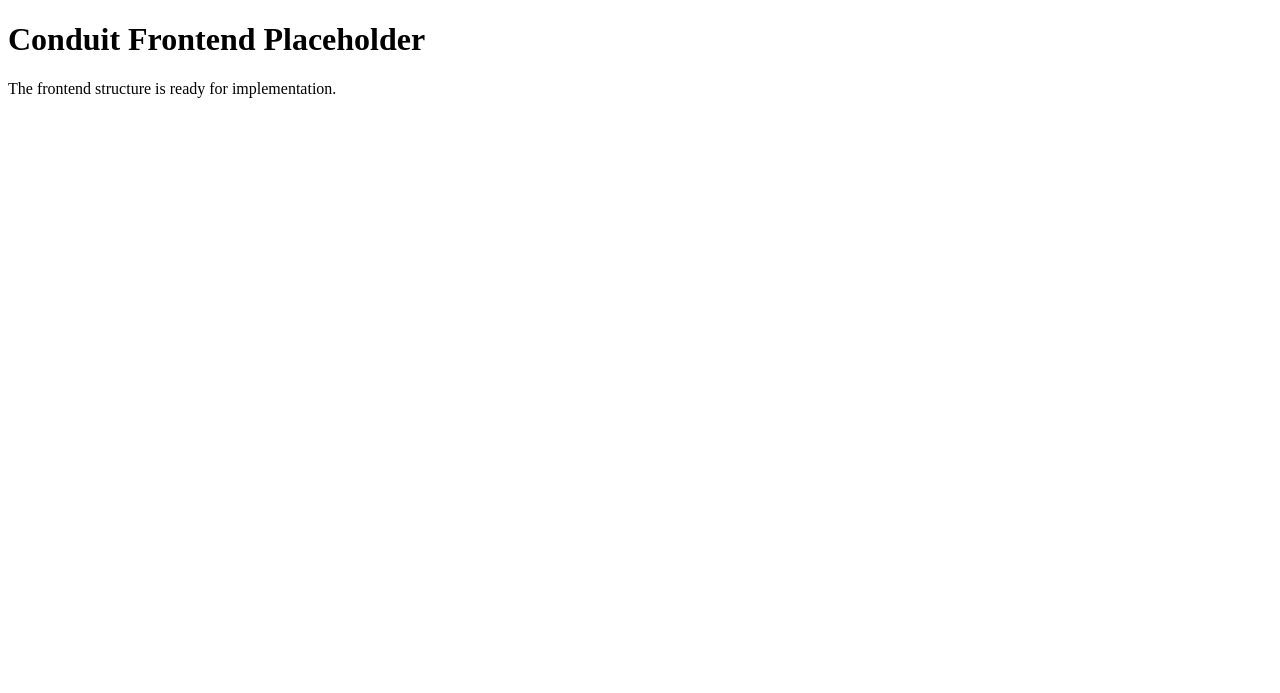
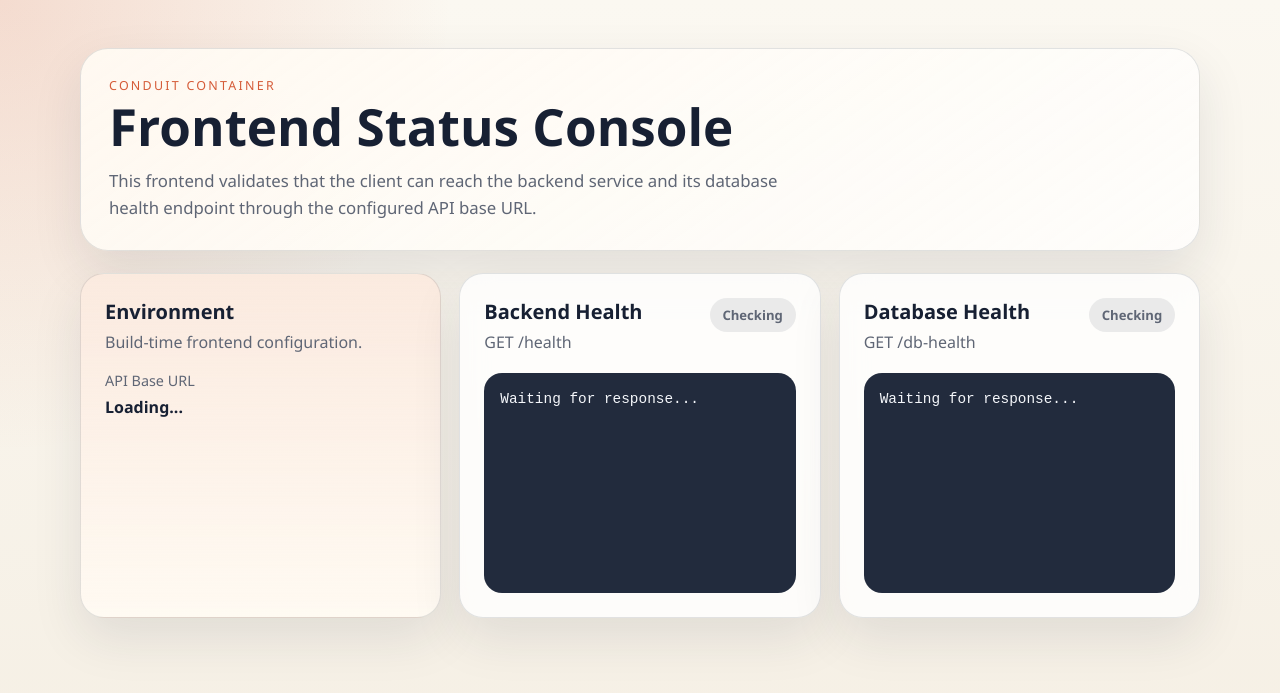
Before and after one commit to FatihYalcin42/conduit-container, a website: page frontend/public/index.html in a window 1280 px wide. Drawn offline with Linux system fonts and the light colour scheme; files that its build step writes are made by us from their sources.

Commit message:
backend/frontend scaffolding and centralize Docker env config

```diff
--- a/frontend/package.json
+++ b/frontend/package.json
@@ -3,6 +3,6 @@
   "version": "0.1.0",
   "private": true,
   "scripts": {
-    "build": "mkdir -p dist && cp public/index.html dist/index.html"
+    "build": "node scripts/build.mjs"
   }
 }
--- a/frontend/public/index.html
+++ b/frontend/public/index.html
@@ -3,12 +3,57 @@
   <head>
     <meta charset="utf-8">
     <meta name="viewport" content="width=device-width, initial-scale=1">
-    <title>Conduit Frontend</title>
+    <title>Conduit Container</title>
+    <link rel="stylesheet" href="./styles.css">
   </head>
   <body>
-    <main>
-      <h1>Conduit Frontend Placeholder</h1>
-      <p>The frontend structure is ready for implementation.</p>
-    </main>
+    <div class="page-shell">
+      <header class="hero">
+        <p class="eyebrow">Conduit Container</p>
+        <h1>Frontend Status Console</h1>
+        <p class="hero-copy">
+          This frontend validates that the client can reach the backend service
+          and its database health endpoint through the configured API base URL.
+        </p>
+      </header>
+
+      <main class="dashboard">
+        <section class="card card-highlight">
+          <h2>Environment</h2>
+          <p class="muted">Build-time frontend configuration.</p>
+          <dl class="fact-list">
+            <div>
+              <dt>API Base URL</dt>
+              <dd id="api-base-url">Loading...</dd>
+            </div>
+          </dl>
+        </section>
+
+        <section class="card">
+          <div class="card-heading">
+            <div>
+              <h2>Backend Health</h2>
+              <p class="muted">GET /health</p>
+            </div>
+            <span id="health-badge" class="status-badge status-loading">Checking</span>
+          </div>
+          <pre id="health-output" class="output">Waiting for response...</pre>
+        </section>
+
+        <section class="card">
+          <div class="card-heading">
+            <div>
+              <h2>Database Health</h2>
+              <p class="muted">GET /db-health</p>
+            </div>
+            <span id="db-badge" class="status-badge status-loading">Checking</span>
+          </div>
+          <pre id="db-output" class="output">Waiting for response...</pre>
+        </section>
+      </main>
+    </div>
+
+    <script src="./config.js"></script>
+    <script type="module" src="./main.js"></script>
   </body>
 </html>
--- /dev/null
+++ b/frontend/src/styles.css
@@ -0,0 +1,174 @@
+:root {
+  color-scheme: light;
+  --bg: #f5efe4;
+  --panel: rgba(255, 255, 255, 0.78);
+  --panel-strong: #fffaf2;
+  --text: #172033;
+  --muted: #5f6675;
+  --border: rgba(23, 32, 51, 0.12);
+  --accent: #d55b38;
+  --accent-soft: rgba(213, 91, 56, 0.14);
+  --success: #237a57;
+  --success-soft: rgba(35, 122, 87, 0.14);
+  --error: #a9382f;
+  --error-soft: rgba(169, 56, 47, 0.14);
+  --shadow: 0 20px 50px rgba(28, 35, 54, 0.1);
+}
+
+* {
+  box-sizing: border-box;
+}
+
+body {
+  margin: 0;
+  min-height: 100vh;
+  font-family: "Avenir Next", "Segoe UI", sans-serif;
+  color: var(--text);
+  background:
+    radial-gradient(circle at top left, rgba(213, 91, 56, 0.18), transparent 30%),
+    linear-gradient(180deg, #fbf8f1 0%, var(--bg) 100%);
+}
+
+.page-shell {
+  width: min(1120px, calc(100% - 32px));
+  margin: 0 auto;
+  padding: 48px 0 72px;
+}
+
+.hero {
+  padding: 28px;
+  border: 1px solid var(--border);
+  border-radius: 28px;
+  background: linear-gradient(145deg, rgba(255, 250, 242, 0.94), rgba(255, 255, 255, 0.72));
+  box-shadow: var(--shadow);
+}
+
+.eyebrow {
+  margin: 0 0 8px;
+  text-transform: uppercase;
+  letter-spacing: 0.18em;
+  font-size: 0.78rem;
+  color: var(--accent);
+}
+
+.hero h1 {
+  margin: 0;
+  font-size: clamp(2.3rem, 4vw, 4.8rem);
+  line-height: 0.94;
+}
+
+.hero-copy {
+  max-width: 720px;
+  margin: 18px 0 0;
+  color: var(--muted);
+  font-size: 1.05rem;
+  line-height: 1.6;
+}
+
+.dashboard {
+  display: grid;
+  grid-template-columns: repeat(3, minmax(0, 1fr));
+  gap: 18px;
+  margin-top: 22px;
+}
+
+.card {
+  padding: 24px;
+  border-radius: 24px;
+  border: 1px solid var(--border);
+  background: var(--panel);
+  backdrop-filter: blur(16px);
+  box-shadow: var(--shadow);
+}
+
+.card-highlight {
+  background:
+    linear-gradient(180deg, rgba(213, 91, 56, 0.1), rgba(255, 250, 242, 0.92)),
+    var(--panel-strong);
+}
+
+.card-heading {
+  display: flex;
+  align-items: flex-start;
+  justify-content: space-between;
+  gap: 16px;
+}
+
+.card h2 {
+  margin: 0;
+  font-size: 1.25rem;
+}
+
+.muted {
+  margin: 6px 0 0;
+  color: var(--muted);
+}
+
+.fact-list {
+  margin: 18px 0 0;
+}
+
+.fact-list div {
+  display: grid;
+  gap: 6px;
+}
+
+.fact-list dt {
+  color: var(--muted);
+  font-size: 0.9rem;
+}
+
+.fact-list dd {
+  margin: 0;
+  font-weight: 600;
+  word-break: break-word;
+}
+
+.status-badge {
+  display: inline-flex;
+  align-items: center;
+  justify-content: center;
+  min-width: 86px;
+  padding: 8px 12px;
+  border-radius: 999px;
+  font-size: 0.82rem;
+  font-weight: 700;
+}
+
+.status-loading {
+  background: rgba(95, 102, 117, 0.12);
+  color: var(--muted);
+}
+
+.status-success {
+  background: var(--success-soft);
+  color: var(--success);
+}
+
+.status-error {
+  background: var(--error-soft);
+  color: var(--error);
+}
+
+.output {
+  margin: 20px 0 0;
+  min-height: 220px;
+  padding: 16px;
+  overflow: auto;
+  border-radius: 18px;
+  background: rgba(23, 32, 51, 0.95);
+  color: #f5f7fb;
+  font-size: 0.9rem;
+  line-height: 1.5;
+}
+
+@media (max-width: 900px) {
+  .dashboard {
+    grid-template-columns: 1fr;
+  }
+
+  .page-shell {
+    width: min(100% - 20px, 1120px);
+    padding-top: 20px;
+  }
+}
```
Also changed, not shown: docker-compose.yaml (+22 -10 lines), frontend/scripts/build.mjs (added, +22 -0 lines), frontend/src/main.js (added, +50 -0 lines), README.md, 5 other files.
